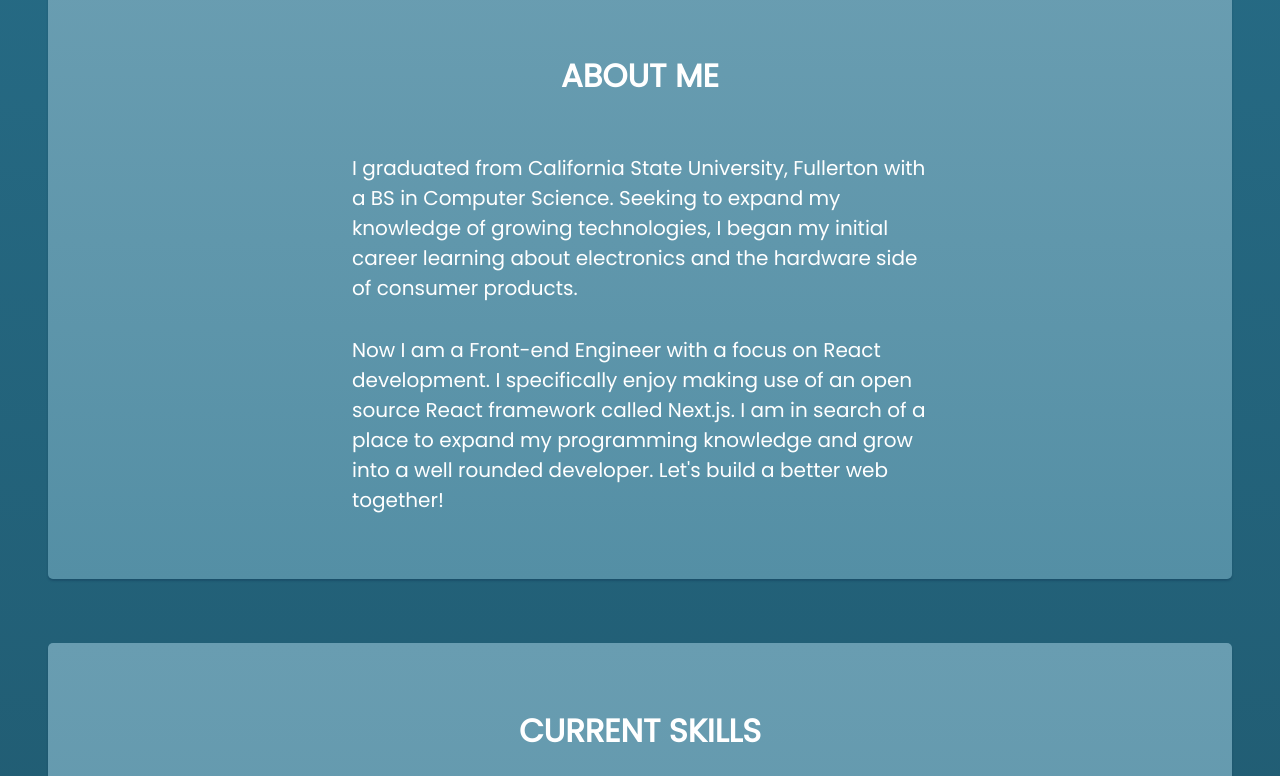
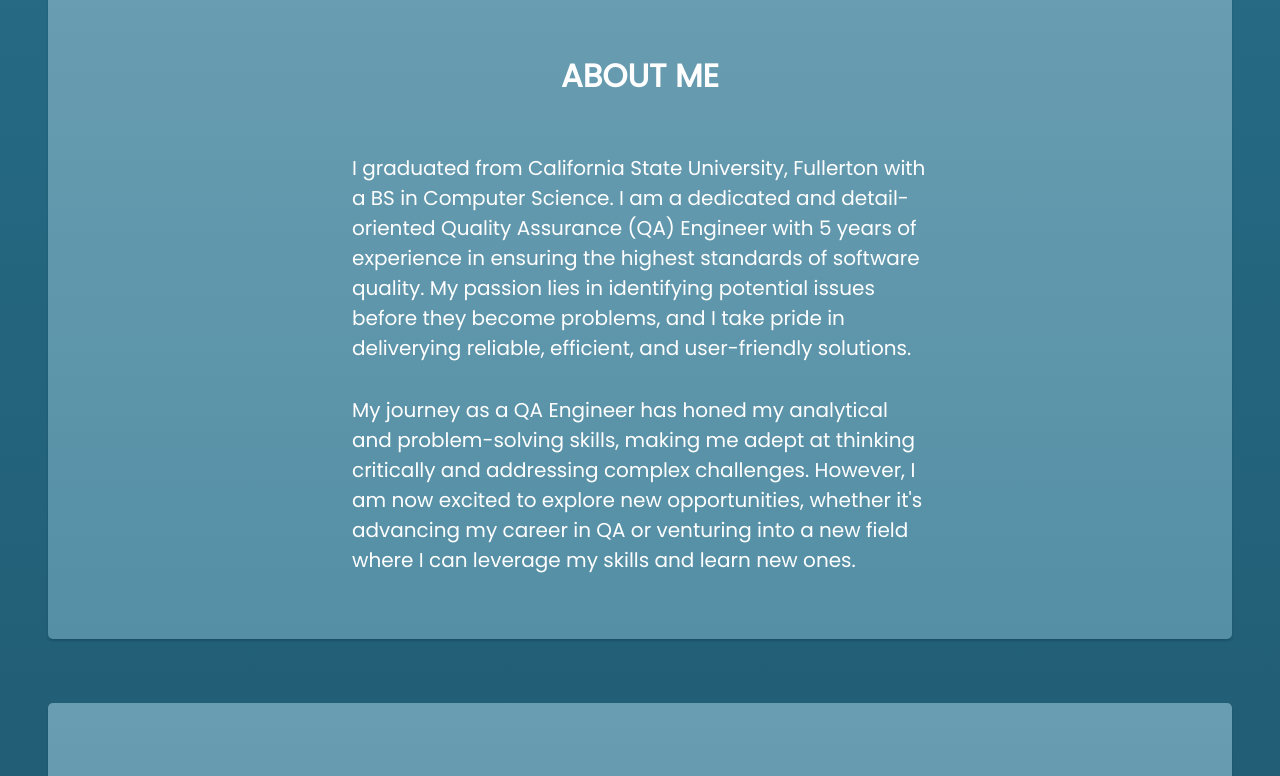
Before and after one commit to kvn-nguyen/portfolio, a Next.js app: page / in a window 1280 px wide. Shown: the part 640-1416 px from the top of the page. Built offline with nearby package versions, Linux system fonts and the light colour scheme.

Commit message:
Update About.js

```diff
--- a/components/About.js
+++ b/components/About.js
@@ -19,16 +19,18 @@ const About = () => {
             <h1>ABOUT ME</h1>
             <p>
               I graduated from California State University, Fullerton with a BS
-              in Computer Science. Seeking to expand my knowledge of growing
-              technologies, I began my initial career learning about electronics
-              and the hardware side of consumer products.
+              in Computer Science. I am a dedicated and detail-oriented Quality
+              Assurance (QA) Engineer with 5 years of experience in ensuring the
+              highest standards of software quality. My passion lies in identifying
+              potential issues before they become problems, and I take pride in
+              deliverying reliable, efficient, and user-friendly solutions.
             </p>
             <p>
-              Now I am a Front-end Engineer with a focus on React development. I
-              specifically enjoy making use of an open source React framework
-              called Next.js. I am in search of a place to expand my programming
-              knowledge and grow into a well rounded developer. Let&apos;s build a
-              better web together!
+              My journey as a QA Engineer has honed my analytical and problem-solving
+              skills, making me adept at thinking critically and addressing complex
+              challenges. However, I am now excited to explore new opportunities,
+              whether it&apos;s advancing my career in QA or venturing into a new
+              field where I can leverage my skills and learn new ones.
             </p>
           </div>
         </div>
```
